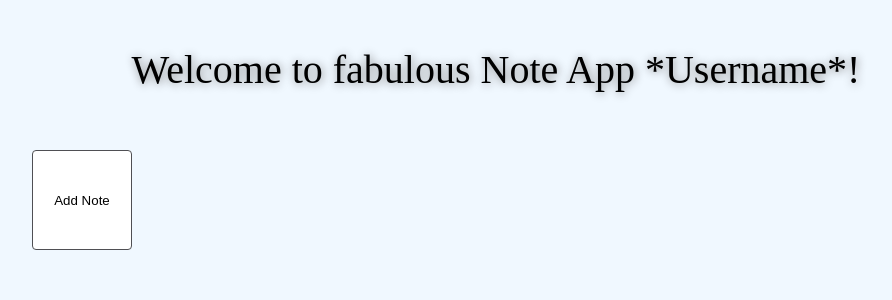
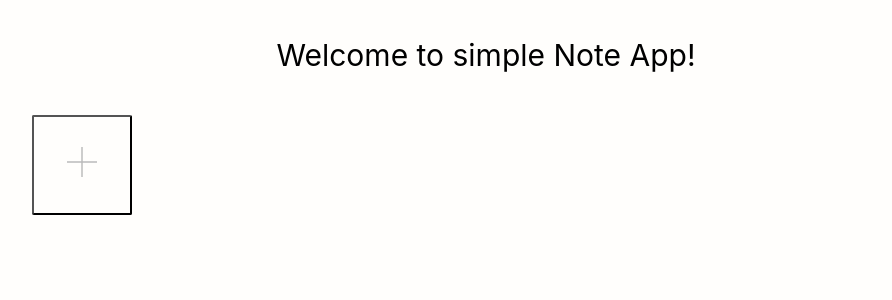
Before and after one commit to vldslv-n/NoteApp, a React app: page / in a window 1280 px wide. Shown: the top 300 px of the page, without its empty margins (154-1046 px from the left). Built offline with nearby package versions, Linux system fonts and the light colour scheme.

Commit message:
css commit

```diff
--- a/package.json
+++ b/package.json
@@ -1,7 +1,7 @@
 {
-    "name": "xoxo",
+    "name": "noteapp",
     "scripts": {
-        "start": "webpack-dev-server",
+        "start": "webpack-dev-server --host 0.0.0.0",
         "build": "webpack"
     },
     "dependencies": {
--- a/src/button.css
+++ b/src/button.css
@@ -1,17 +1,33 @@
 .add-butt {
-
   margin-top: 10px;
   margin-left: 26px;
   margin-right: 24px;
   cursor: pointer;
-  background-color: white;
-  color: black;
-  border: 1px solid #4f4f53;
+  background-color: rgb(255, 254, 252);
+  height: 100px;
+  width: 100px;
+  border-radius: 2px;
+  outline: none;
   transition-duration: 0.4s;
+  font-size: 30px;
+  color: rgb(186, 186, 186)
+}
+.add-butt:hover {
+  color: rgb(186, 186, 186);
+  box-shadow: 0 8px 16px rgba(0, 0, 0, .15);
 
 }
-.add-butt:hover {
-  background-color: #DEB887;
-  color: black;
-  box-shadow: 0 12px 16px 0 #0000003d, 0 17px 50px 0 #00000030;
+.svg {
+  height: 1em;
+  width: 1em;
+  fill: currentColor;
 }
+
+.show-text {
+  display: none;
+}
+
+.add-butt:hover .show-text {
+  display: block;
+  font-size: small;
+}
--- a/src/index.css
+++ b/src/index.css
@@ -1,36 +1,38 @@
 html, body, #app {
     height: 100%;
+    font-family: -apple-system, BlinkMacSystemFont, 'Segoe UI', Roboto, Oxygen, Ubuntu, Cantarell, 'Open Sans', 'Helvetica Neue', sans-serif;
 }
 #app {
     display: flex;
     justify-content: center;
     align-content: center;
-    background-color: #F0F8FF;
+    background-color: rgb(255, 254, 252);
 }
 .container {
-   height: 100%;
-   width: 960px;
-   max-width: 960px;
-
+    height: 100%;
+    width: 960px;
+    max-width: 960px;
 }
 .head {
     width: 100%;
     text-align: center;
-    font-family: 'Dancing Script', cursive;
-    text-shadow: 1px 1px 10px grey;
-    font-size: 40px;
-    /* background-image: url('./stars.gif'); */
-    padding: 10px;
-    margin-bottom: 40px;
+    font-size: 30px;
+    font-weight: 400;
+    margin-bottom: 35px;
     margin-top: 40px;
 
 }
 .note-size {
     height: 100px;
     width: 100px;
-    border-radius: 4px;
-    border: 1px solid #4f4f53;
+    border-radius: 2px;
     outline: none;
+    transition-duration: 0.3s;
+}
+.note-size:hover {
+    background-color: rgb(250, 223, 140);
+    color: black;
+    box-shadow: 0 8px 16px rgba(0, 0, 0, .15);
 }
 .all-notes {
     display: flex;
--- a/src/index.jsx
+++ b/src/index.jsx
@@ -1,4 +1,4 @@
-import React, {useState} from "react"
+import React, { useState } from "react"
 import ReactDOM from "react-dom"
 
 import Notes from "./notes.jsx"
@@ -15,21 +15,22 @@ console.log(initialState)
 
 const ShowNotes = () => {
     const [stateNotes, setNotes] = useState(initialState.data);
-    localStorage.setItem('NoteApp',JSON.stringify({...initialState,data:stateNotes}))
+    localStorage.setItem('NoteApp', JSON.stringify({ ...initialState, data: stateNotes }))
     console.log('currentState: ', stateNotes);
 
     return (
         <div className="container">
             <header className="head">
-            Welcome to fabulous Note App *Username*!
+                Welcome to simple Note App!
             </header>
             <div className="all-notes">
-        <button name="noteButt" className="note-size add-butt"
+                <button name="noteButt" className="add-butt"
                     onClick={() => {
                         function uuidv4() {
-                        return ([1e7]+-1e3+-4e3+-8e3+-1e11).replace(/[018]/g, c =>
+                            return ([1e7] + -1e3 + -4e3 + -8e3 + -1e11).replace(/[018]/g, c =>
                                 (c ^ crypto.getRandomValues(new Uint8Array(1))[0] & 15 >> c / 4).toString(16)
-                        );}
+                            );
+                        }
                         let newId = uuidv4()
                         let newNote = {
                             id: newId,
@@ -43,11 +44,21 @@ const ShowNotes = () => {
                             do {
                                 return element;
                                 i++;
-                        } while (i==stateNotes.length)
+                            } while (i == stateNotes.length)
                         })
                         setNotes(newStateNotes)
                     }}
-        >Add Note</button>
+                    children={(
+                        <div>
+                            <svg
+                                className="svg"
+                                viewBox="0 0 42 42">
+                                <polygon points="42,20 22,20 22,0 20,0 20,20 0,20 0,22 20,22 20,42 22,42 22,22 42,22 " />
+                            </svg>
+                            <span className='show-text'>Add Note</span>
+                        </div>
+                    )}
+                />
                 {stateNotes.map((note, index) => {
                     return (
                         <Notes
@@ -55,7 +66,8 @@ const ShowNotes = () => {
                             setNotes={setNotes}
                             stateNotes={stateNotes}>
                             {note}
-                </Notes>)})}
+                        </Notes>)
+                })}
             </div>
         </div>
     )
--- a/src/notes.css
+++ b/src/notes.css
@@ -1,11 +1,10 @@
 .single-note {
     position: relative;
-    background-color: #DEB887;
+    background-color: rgb(250, 223, 140);
     color: black;
     margin: 10px;
     margin-left: 25px;
     margin-right: 25px;
-
 }
 .show-note {
     display: flex;
```
Also changed, not shown: src/editor.jsx (+12 -10 lines), src/notes.jsx (+8 -8 lines). Lines whose indentation alone changed are shown as unchanged.
